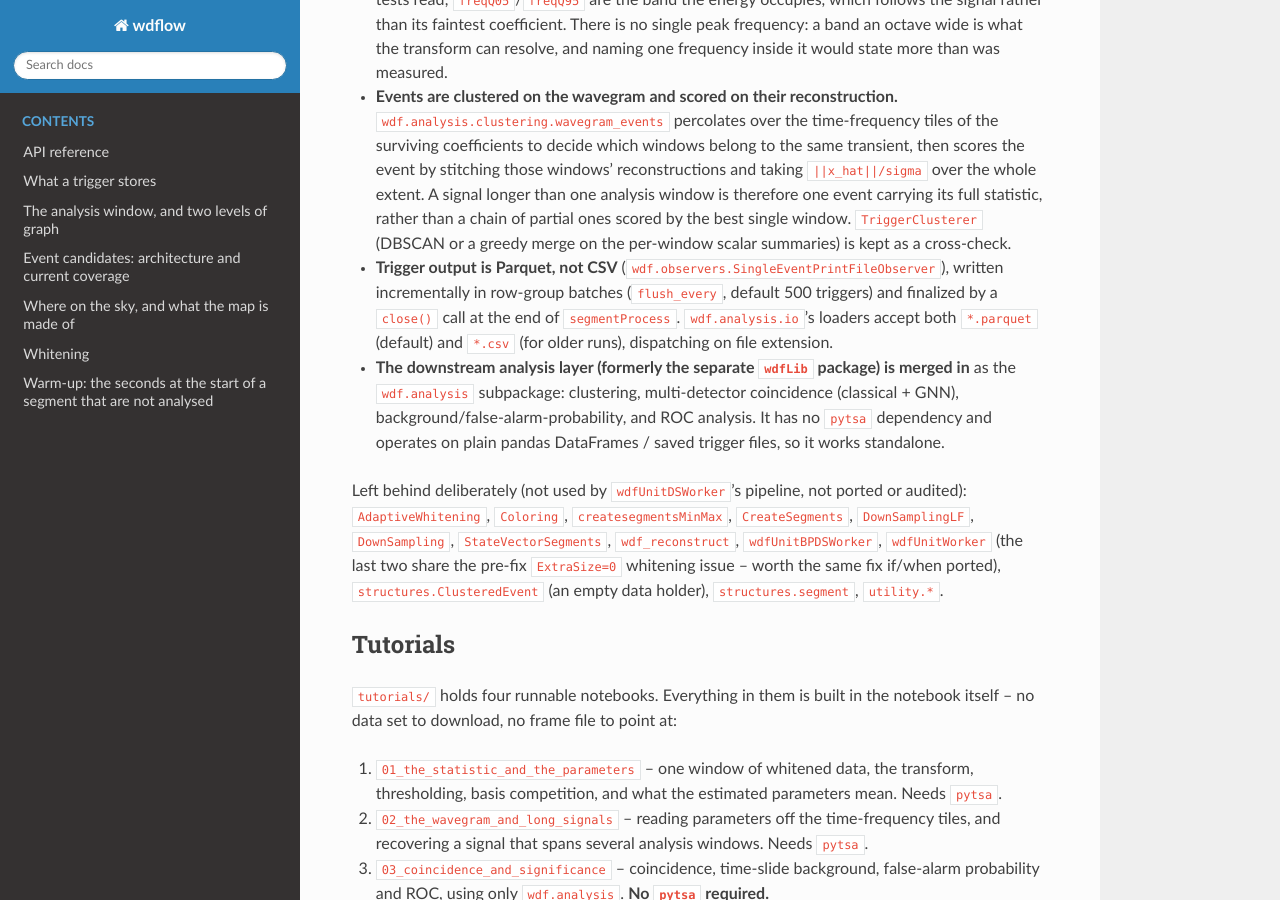
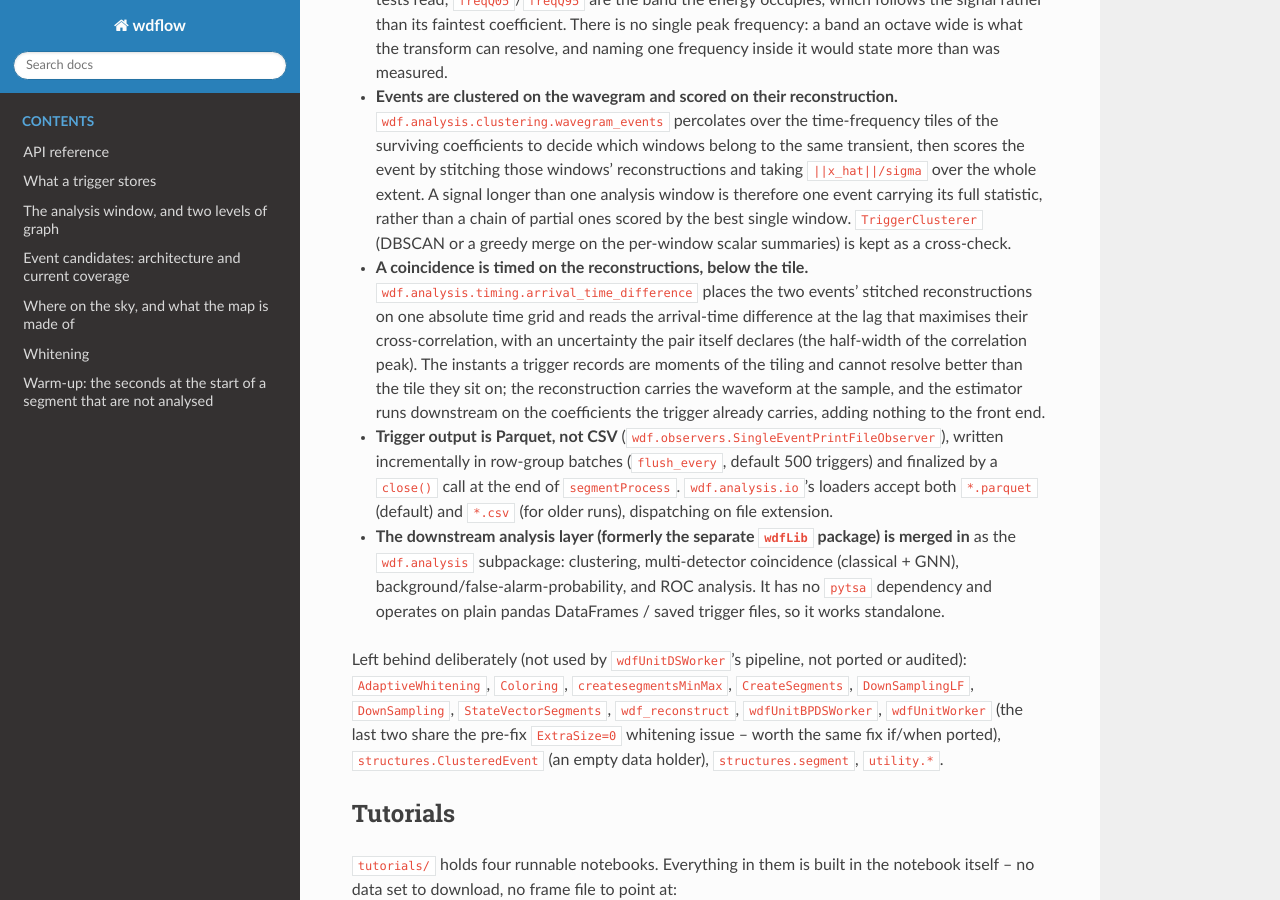
Before and after one commit to elenacuoco/wdflow, a Sphinx documentation site: the page built from docs/index.md, in a window 1280 px wide and 900 px high, scrolled down 1847 px. Built offline with Sphinx 7.4.7 and the Read the Docs theme 3.1.0, drawn with Linux system fonts in a browser that asks for light colours; pages that are not in the unit, such as notebooks, are missing from menus.

Commit message:
Document the reconstruction timing where the site will find it

```diff
--- a/README.md
+++ b/README.md
@@ -85,6 +85,15 @@ Changes from the legacy `wdf` package:
   extent. A signal longer than one analysis window is therefore one event carrying its full
   statistic, rather than a chain of partial ones scored by the best single window. `TriggerClusterer`
   (DBSCAN or a greedy merge on the per-window scalar summaries) is kept as a cross-check.
+
+- **A coincidence is timed on the reconstructions, below the tile.**
+  `wdf.analysis.timing.arrival_time_difference` places the two events' stitched reconstructions
+  on one absolute time grid and reads the arrival-time difference at the lag that maximises
+  their cross-correlation, with an uncertainty the pair itself declares (the half-width of the
+  correlation peak). The instants a trigger records are moments of the tiling and cannot resolve
+  better than the tile they sit on; the reconstruction carries the waveform at the sample, and
+  the estimator runs downstream on the coefficients the trigger already carries, adding nothing
+  to the front end.
 
 - **Trigger output is Parquet, not CSV** (`wdf.observers.SingleEventPrintFileObserver`), written
   incrementally in row-group batches (`flush_every`, default 500 triggers) and finalized by a
--- a/docs/api.rst
+++ b/docs/api.rst
@@ -253,6 +253,12 @@ wdf.analysis.reconstruction
 .. automodule:: wdf.analysis.reconstruction
    :members:
 
+wdf.analysis.timing
+~~~~~~~~~~~~~~~~~~~
+
+.. automodule:: wdf.analysis.timing
+   :members:
+
 wdf.analysis.robust_events
 ~~~~~~~~~~~~~~~~~~~~~~~~~~
 
```
